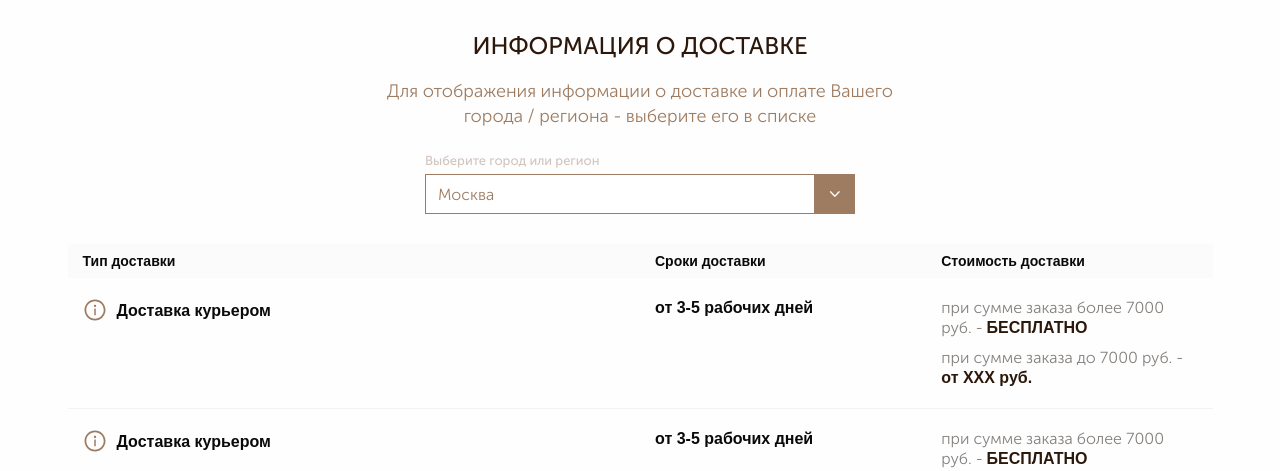
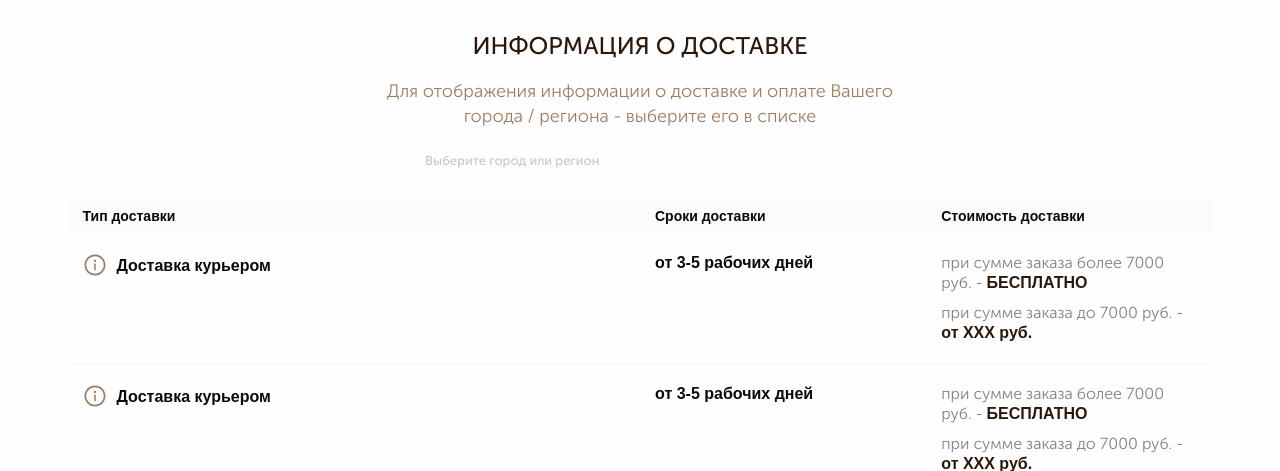
Before and after one commit to bydr/kanzler, a PHP site: page /page_delivery_and_payment.php in a window 1280 px wide. Shown: the top 471 px of the page. Run offline with PHP 8.4, Linux system fonts and the light colour scheme.

Commit message:
select removed

```diff
--- a/page_delivery_and_payment.php
+++ b/page_delivery_and_payment.php
@@ -18,40 +18,7 @@ require_once('head.php');
                 <div class="dr-form-group max-w-430">
                     <p class="dr-form-label dr-form-label_new dr-text__small">Выберите город или регион</p>
                     <div class="dr-form-control">
-                        <div class="simple-select simple-select_new">
-                            <div class="simple-select-main" tabindex="0" role="combobox" aria-expanded="false">
-                                <input hidden required type="text" name="sort-view" value="1" data-default-value="1">
-                                <p class="simple-select-selected" data-placeholder="Москва">
-                                    <button type="button" data-id="plan-payment" class="tab">Москва</button>
-                                </p>
-                                <div class="simple-select-btn-drop">
-                                    <svg width="11" height="6" viewBox="0 0 11 6"  xmlns="http://www.w3.org/2000/svg">
-                                        <path d="M5.35139 5.64556L1.05168 1.34571C0.778022 1.07219 0.778022 0.628717 1.05168 0.355327C1.32509 0.0819156 1.76854 0.0819156 2.04193 0.355327L5.84652 4.16003L9.65098 0.355438C9.9245 0.0820266 10.3679 0.0820266 10.6413 0.355438C10.9148 0.62885 10.9148 1.0723 10.6413 1.34582L6.34153 5.64567C6.20476 5.78238 6.02569 5.85065 5.84654 5.85065C5.6673 5.85065 5.4881 5.78224 5.35139 5.64556Z" fill="inherit"/>
-                                    </svg>
-                                </div>
-                            </div>
-                            <div class="simple-select-drop">
-                                <div class="simple-select-drop-inner">
-                                    <ul class="simple-select-list" role="listbox">
-                                        <li class="simple-select-item is-active" data-value="1" role="option">
-                                            <button type="button" data-id="point1" class="tab">Москва</button>
-                                        </li>
-                                        <li class="simple-select-item" data-value="2" role="option">
-                                            <button type="button" data-id="point2" class="tab">Москва2</button>
-                                        </li>
-                                        <li class="simple-select-item" data-value="3" role="option">
-                                            <button type="button" data-id="poin3" class="tab">Москва3</button>
-                                        </li>
-                                        <li class="simple-select-item" data-value="3" role="option">
-                                            <button type="button" data-id="poin3" class="tab">Москва4</button>
-                                        </li>
-                                        <li class="simple-select-item" data-value="3" role="option">
-                                            <button type="button" data-id="poin3" class="tab">Москва5</button>
-                                        </li>
-                                    </ul>
-                                </div>
-                            </div>
-                        </div>
+                        <!-- place for dadata -->
                     </div>
                 </div>
                 <!--information delivery text-->
```
